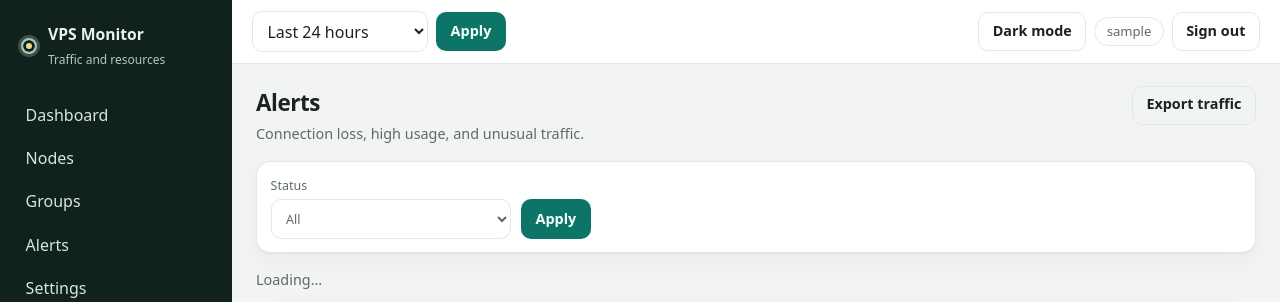
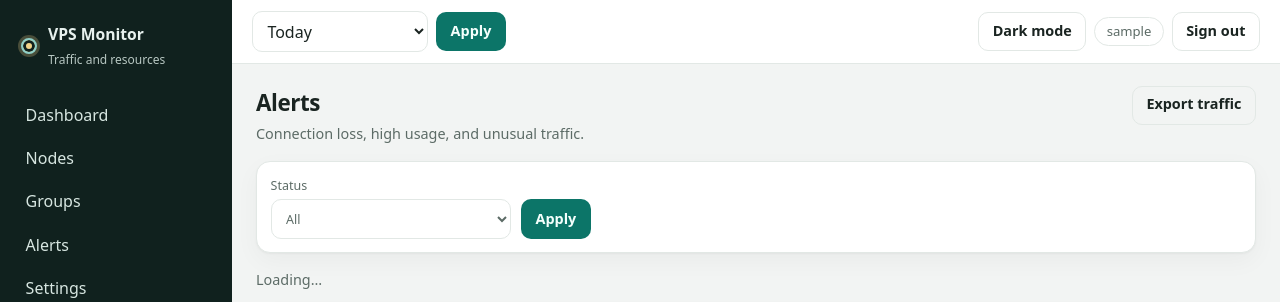
Before and after one commit to MoonlessWanderer/TrafficPanel, a FastAPI app: template templates/alerts.html in a window 1280 px wide. Shown: the top 302 px of the page. Run offline with FastAPI, Linux system fonts and the light colour scheme; the template is opened without the code that fills it: most values are stand-ins (such as "Sample title", 1, 10 or a date in 2020); data that the repository does not hold is empty.

Commit message:
Open the panel on today.

```diff
--- a/app/utils/time.py
+++ b/app/utils/time.py
@@ -61,7 +61,7 @@ def resolve_range(
         end = as_utc(end)
     chosen = (preset or "").strip().lower()
     if chosen in {"", "custom"} and start is None and end is None:
-        chosen = "24h"
+        chosen = "today"
     elif chosen in {"", "custom"} and (start is not None or end is not None):
         chosen = "custom"
     if chosen not in PRESETS:
--- a/static/js/panel.js
+++ b/static/js/panel.js
@@ -293,7 +293,7 @@
     const form = $("#time-form");
     if (!form) return;
     const current = params();
-    form.preset.value = current.get("preset") || "24h";
+    form.preset.value = current.get("preset") || "today";
     form.classList.toggle("custom", form.preset.value === "custom");
     form.preset.onchange = () => form.classList.toggle("custom", form.preset.value === "custom");
     form.onsubmit = (event) => {
--- a/templates/base.html
+++ b/templates/base.html
@@ -35,10 +35,10 @@
             <select id="range-preset" name="preset" aria-label="Time range">
               <option value="1h">Last hour</option>
               <option value="6h">Last 6 hours</option>
-              <option value="24h" selected>Last 24 hours</option>
+              <option value="24h">Last 24 hours</option>
               <option value="7d">Last 7 days</option>
               <option value="30d">Last 30 days</option>
-              <option value="today">Today</option>
+              <option value="today" selected>Today</option>
               <option value="yesterday">Yesterday</option>
               <option value="month">This month</option>
               <option value="custom">Custom range</option>
```
Also changed, not shown: docs/api.md (+1 -1 lines), tests/test_panel.py (+1 -1 lines).
